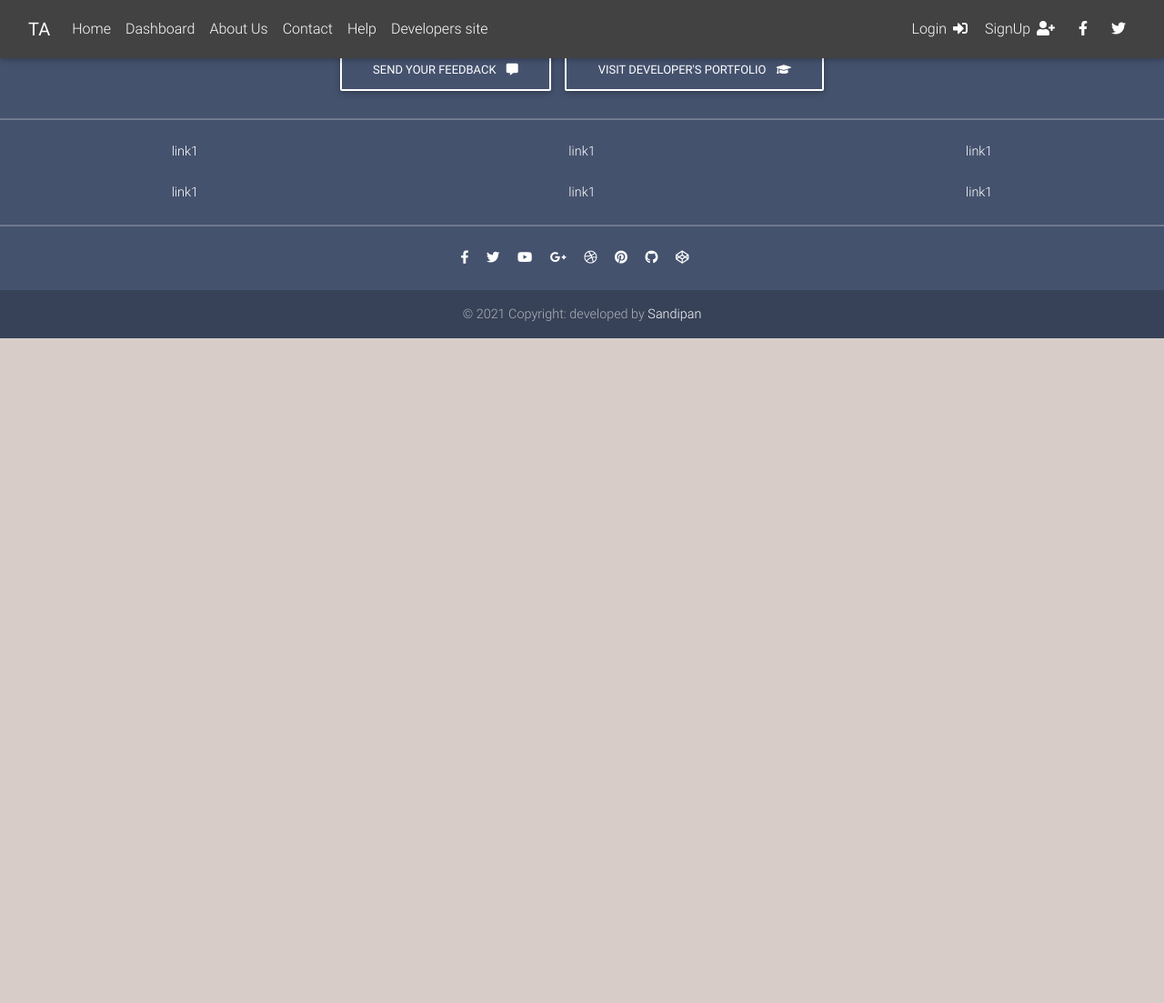
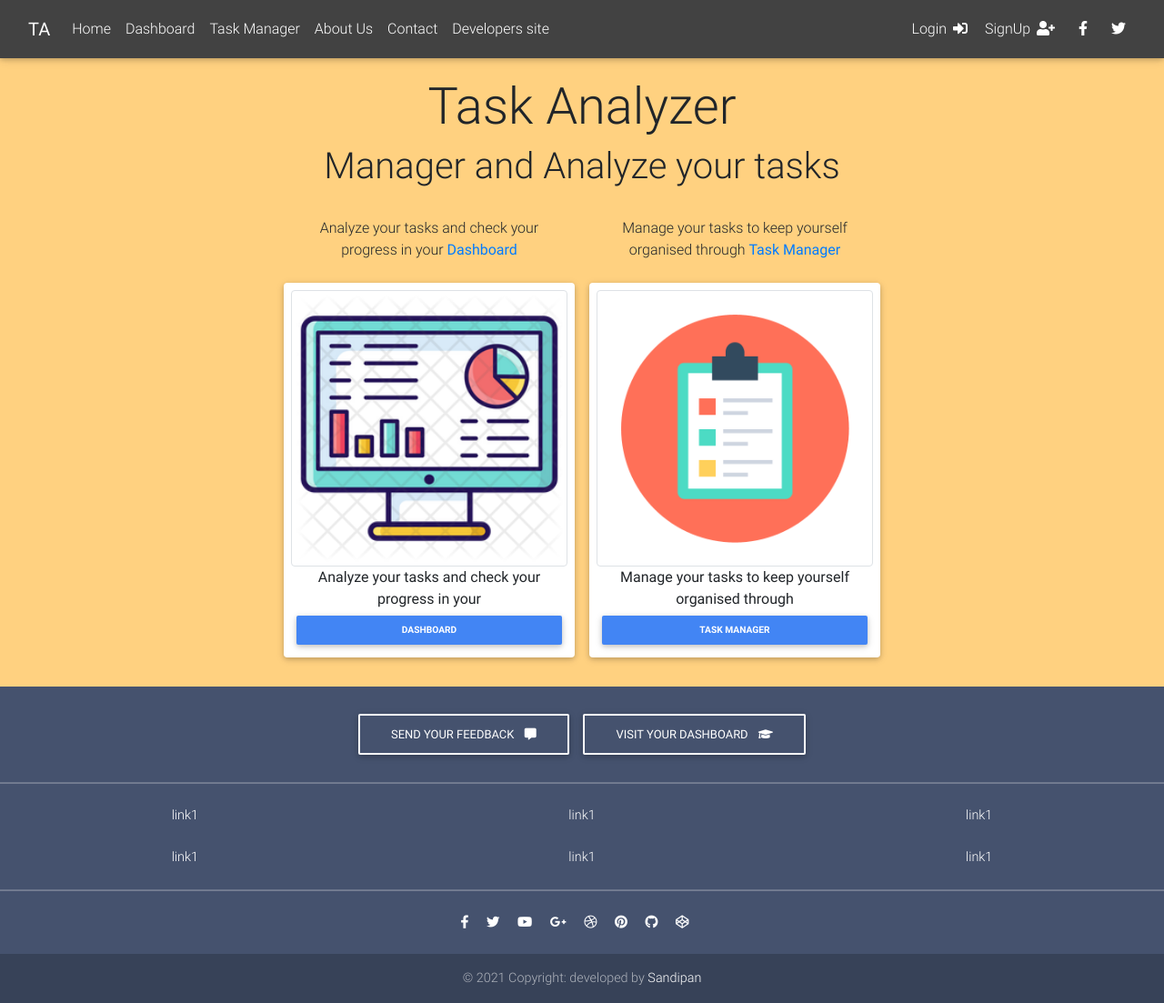
Before and after one commit to sandipan898/task-analyzer, a Django app: page / in a window 1280 px wide. Shown: the whole page at 91% size. Before the commit the page ends 372 px from the top, so only its background shows below. Run offline with Django 3.2, Linux system fonts and the light colour scheme; some libraries are stand-ins or nearby versions.

Commit message:
updating template

```diff
--- a/task_manager/templates/auth_user/authuser-base.html
+++ b/task_manager/templates/auth_user/authuser-base.html
@@ -1,7 +1,10 @@
 {% extends 'base.html' %}
 
 {% block body %}
-<body class="#d7ccc8 brown lighten-4">
+<body class="
+
+#ffab91 deep-orange lighten-3
+">
     <header>
         {% include 'navbar.html' %}
     </header>
--- a/task_manager/templates/footer.html
+++ b/task_manager/templates/footer.html
@@ -8,7 +8,7 @@
             <i class="fas fa-comment-alt ml-2"></i>
         </a>
         <a class="btn btn-outline-white" href=""
-            role="button">Visit Developer's Portfolio
+            role="button">Visit Your Dashboard
             <i class="fas fa-graduation-cap ml-2"></i>
         </a>
     </div>
--- a/task_manager/templates/navbar.html
+++ b/task_manager/templates/navbar.html
@@ -28,18 +28,18 @@
                     <span class="sr-only">(current)</span>
                 </li>
                 <li class="nav-item">
-                    <a class="nav-link waves-effect" href="https://mdbootstrap.com/docs/jquery/" target="_blank">About Us</a>
+                    <a class="nav-link waves-effect" href="/task-manager"
+                        >Task Manager</a>
+                </li>
+                <li class="nav-item">
+                    <a class="nav-link waves-effect" href="/about" target="_blank">About Us</a>
                 </li>
                 <li class="nav-item">
                     <a class="nav-link waves-effect"
-                        href="https://mdbootstrap.com/docs/jquery/getting-started/download/" target="_blank">Contact</a>
+                        href="/contact" target="_blank">Contact</a>
                 </li>
                 <li class="nav-item">
-                    <a class="nav-link waves-effect" href="https://mdbootstrap.com/education/bootstrap/"
-                        target="_blank">Help</a>
-                </li>
-                <li class="nav-item">
-                    <a class="nav-link waves-effect" href="https://mdbootstrap.com/education/bootstrap/"
+                    <a class="nav-link waves-effect" href="https://sandipandas.herokuapp.com"
                         target="_blank">Developers site</a>
                 </li>
             </ul>
--- a/task_manager/templates/todo/home.html
+++ b/task_manager/templates/todo/home.html
@@ -1,7 +1,34 @@
 {% extends 'todo/todo-base.html' %}
+{% load static %}
 
 {% block content %}
-    <div class="heavy-rain-gradient">
+    <main class="" style="margin-top: 60px">
+        <div class="container-fluid pt-4">
+            <h1 class="text-center display-4 ">Task Analyzer</h1>
+            <p class="text-center display-6">Manager and Analyze your tasks</p>
 
-    </div>
+            <div class="row d-flex justify-content-center">
+                <div class="col-md-3 col-sm-4 col-8 m-2 p-2 text-center">
+                    Analyze your tasks and check your progress in your<a class="" href="/dashboard"> <strong> Dashboard</strong></a>
+                </div>
+
+                <div class="col-md-3 col-sm-4 col-8 m-2 p-2 text-center">
+                    Manage your tasks to keep yourself organised through <a class="" href="/task-manager"> <strong> Task Manager</strong></a>
+                </div>
+            </div>
+
+            <div class="row d-flex justify-content-center">
+                <div class="col-md-3 col-sm-4 col-8 card m-2 p-2 text-center">
+                    <img class="img-thumbnail" src="{% static 'todo/assets/dashboard-icon-2.webp' %}" alt="">
+                    Analyze your tasks and check your progress in your<a class="btn btn-primary btn-sm" href="/dashboard"> <strong> Dashboard</strong></a>
+                </div>
+
+                <div class="col-md-3 col-sm-4 col-8 card m-2 p-2 text-center">
+                    <img class="img-thumbnail" src="{% static 'todo/assets/task-icon.png' %}" alt="">
+                    Manage your tasks to keep yourself organised through <a class="btn btn-primary btn-sm" href="/task-manager"> <strong> Task Manager</strong></a>
+                </div>
+            </div>
+
+        </div>
+    </main>
 {% endblock %}
--- a/task_manager/templates/todo/todo-base.html
+++ b/task_manager/templates/todo/todo-base.html
@@ -1,13 +1,14 @@
 {% extends 'base.html' %}
 
 {% block body %}
-<body class="#d7ccc8 brown lighten-4">
-
-</body>
+<body class="#ffd180 orange accent-1">
     <header>
         {% include 'navbar.html' %}
     </header>
+
         {% block content %}
         {% endblock %}
-    {% include "footer.html" %}
+
+        {% include "footer.html" %}
+</body>
 {% endblock %}
--- a/task_manager/todo/views.py
+++ b/task_manager/todo/views.py
@@ -4,7 +4,6 @@ from django.contrib import messages
 from .models import List
 from django.contrib.auth.decorators import login_required, permission_required
 from django.views import generic
-import requests
 from django.contrib.auth.mixins import LoginRequiredMixin
 
 # Create your views here.
```
Also changed, not shown: task_manager/static/todo/assets/dashboard-icon-2.webp (added), task_manager/static/todo/assets/dashboard-icon.png (added), task_manager/static/todo/assets/task-icon.png (added).
